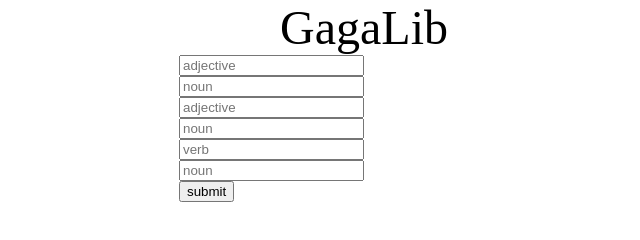
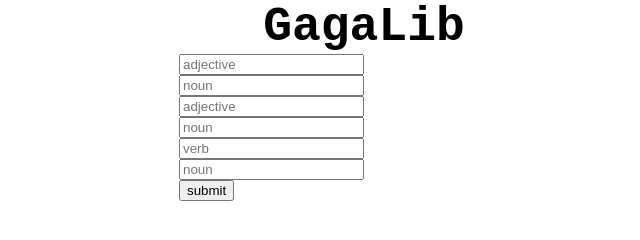
Before and after one commit to gabrielsimek/mad-lib-iron, a plain HTML site: page index.html in a window 1280 px wide. Shown: the whole page, without its empty margins (276-916 px from the left). Drawn offline with Linux system fonts and the light colour scheme.

Commit message:
some more sytles

```diff
--- a/styles/style.css
+++ b/styles/style.css
@@ -26,6 +26,9 @@
     flex-direction: column;
     align-items:  center;
     justify-content: center;
+    font-family: 'Courier New', Courier, monospace;
+    font-weight: bolder;
+    color: rgb(0, 0, 0);
 }
 
 h1 {
```
